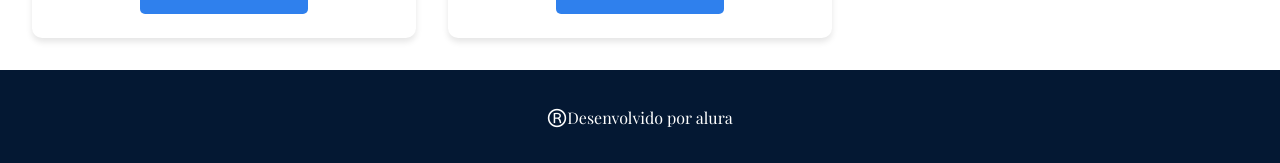
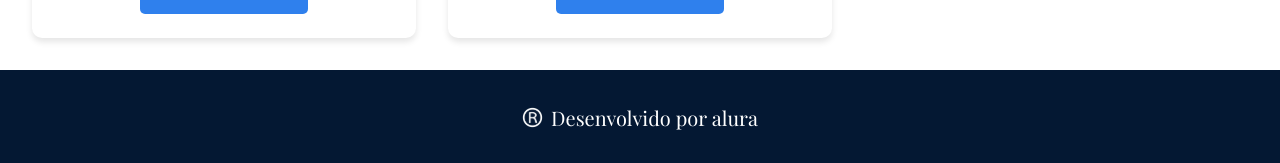
Before and after one commit to danielcoosta1/ola-mundo, a React (Create React App) app: page / in a window 1280 px wide. Shown: the part 1496-1659 px from the top of the page. Built offline with nearby package versions, Linux system fonts and the light colour scheme; a web font is replaced by a local one.

Commit message:
colocando responsividade no footer e finalizando a página home

```diff
--- a/src/Components/Footer/styles.js
+++ b/src/Components/Footer/styles.js
@@ -5,23 +5,36 @@ const Footer= styled.footer`
     width: 100vw;
     min-height: 6rem;
     background-color: #041833;
+
     color: #FFFFFF;
+    font-size: 1.25rem;
+
     display: flex;
     align-items: center;
     justify-content: center;
 
+    @media screen and (max-width: 768px) {
+        font-size: 1rem;
+
+
+    }
 `;
 
 const Conteiner = styled.div`
 display: flex;
+gap: .5rem;
+justify-content: center;
 align-items: center;
-justify-content: center;
+
 
 `;
 
 const Img = styled.img`
-    width: 20px;
-    height: 20px;
+    @media screen and (max-width: 768px) {
+        width: 15px;
+        height: 15px;
+
+    }
 `;
 
 
```
